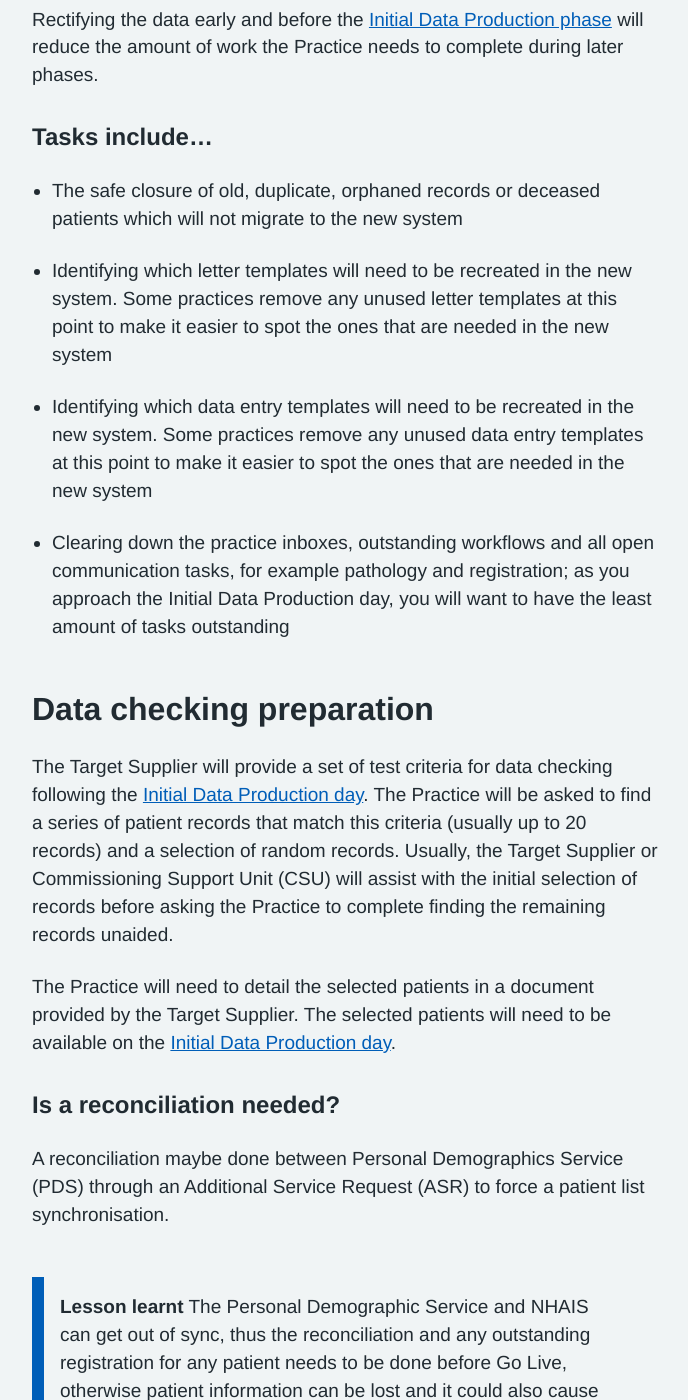
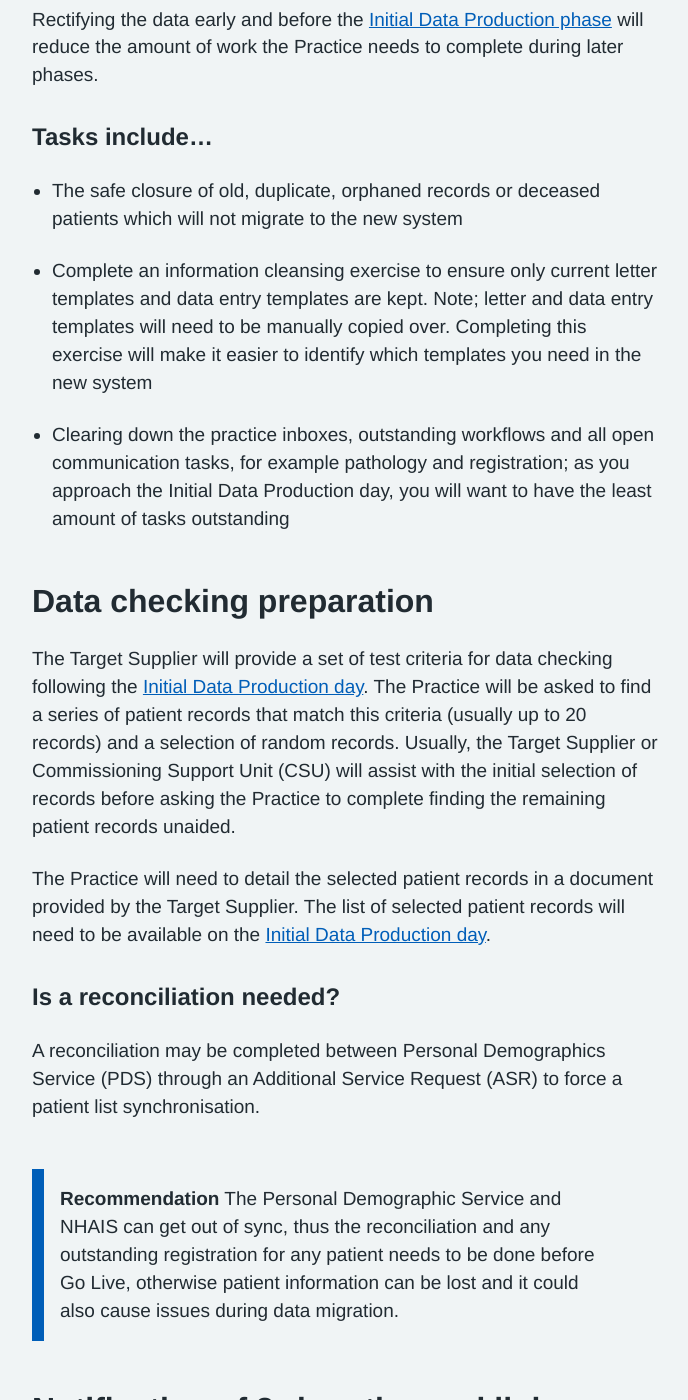
Before and after one commit to nhsconnect/prm-practice-migration, a Jekyll site: the page built from guide/03-early-prep-and-planning.md, in a window 1280 px wide and 1400 px high, scrolled down 1711 px. Shown: the whole window, without its empty margins (128-816 px from the left). Built offline with Jekyll 4.4.1, drawn with Linux system fonts in a browser that asks for light colours; some web fonts are replaced.

Commit message:
[PT] Content changes to Early Prep page following feedback from Vicki Roe

```diff
--- a/guide/03-early-prep-and-planning.md
+++ b/guide/03-early-prep-and-planning.md
@@ -39,10 +39,7 @@ Rectifying the data early and before the [Initial Data Production phase](initial
 * The safe closure of old, duplicate, orphaned records or deceased patients which will not migrate to the new system
 
 
-* Identifying which letter templates will need to be recreated in the new system. Some practices remove any unused letter templates at this point to make it easier to spot the ones that are needed in the new system
-
-
-* Identifying which data entry templates will need to be recreated in the new system. Some practices remove any unused data entry templates at this point to make it easier to spot the ones that are needed in the new system
+* Complete an information cleansing exercise to ensure only current letter templates and data entry templates are kept. Note; letter and data entry templates will need to be manually copied over. Completing this exercise will make it easier to identify which templates you need in the new system
 
 
 * Clearing down the practice inboxes, outstanding workflows and all open communication tasks, for example pathology and registration; as you approach the Initial Data Production day, you will want to have the least amount of tasks outstanding
@@ -51,17 +48,17 @@ Rectifying the data early and before the [Initial Data Production phase](initial
 
 ## Data checking preparation
 
-The Target Supplier will provide a set of test criteria for data checking following the [Initial Data Production day](initial-data-production). The Practice will be asked to find a series of patient records that match this criteria (usually up to 20 records) and a selection of random records. Usually, the Target Supplier or Commissioning Support Unit (CSU) will assist with the initial selection of records before asking the Practice to complete finding the remaining records unaided.
+The Target Supplier will provide a set of test criteria for data checking following the [Initial Data Production day](initial-data-production). The Practice will be asked to find a series of patient records that match this criteria (usually up to 20 records) and a selection of random records. Usually, the Target Supplier or Commissioning Support Unit (CSU) will assist with the initial selection of records before asking the Practice to complete finding the remaining patient records unaided.
 
-The Practice will need to detail the selected patients in a document provided by the Target Supplier. The selected patients will need to be available on the [Initial Data Production day](initial-data-production).
+The Practice will need to detail the selected patient records in a document provided by the Target Supplier. The list of selected patient records will need to be available on the [Initial Data Production day](initial-data-production).
 
 
 ### Is a reconciliation needed?
 
-A reconciliation maybe done between Personal Demographics Service (PDS)  through an Additional Service Request (ASR) to force a patient list synchronisation.
+A reconciliation may be completed between Personal Demographics Service (PDS) through an Additional Service Request (ASR) to force a patient list synchronisation.
 
 {%- capture lesson_learnt_1 -%}
-__Lesson learnt__ The Personal Demographic Service and NHAIS can get out of sync, thus the reconciliation and any outstanding registration for any patient needs to be done before Go Live, otherwise patient information can be lost and it could also cause issues during data migration.
+__Recommendation__ The Personal Demographic Service and NHAIS can get out of sync, thus the reconciliation and any outstanding registration for any patient needs to be done before Go Live, otherwise patient information can be lost and it could also cause issues during data migration.
 {%- endcapture -%}
 
 {%- include inset.html content=lesson_learnt_1 accessibility_text="Lesson learnt" markdown=true -%}
```
